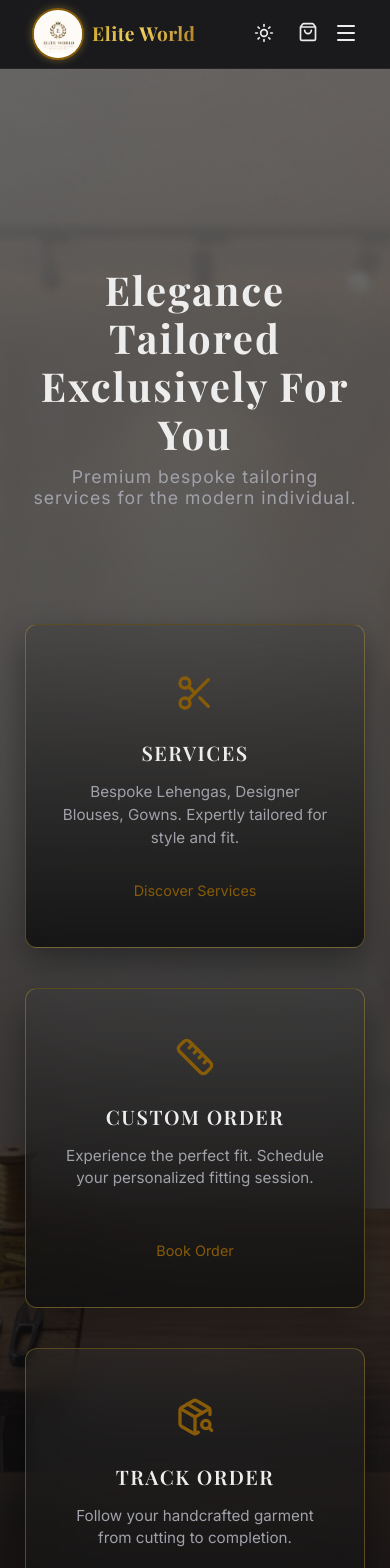
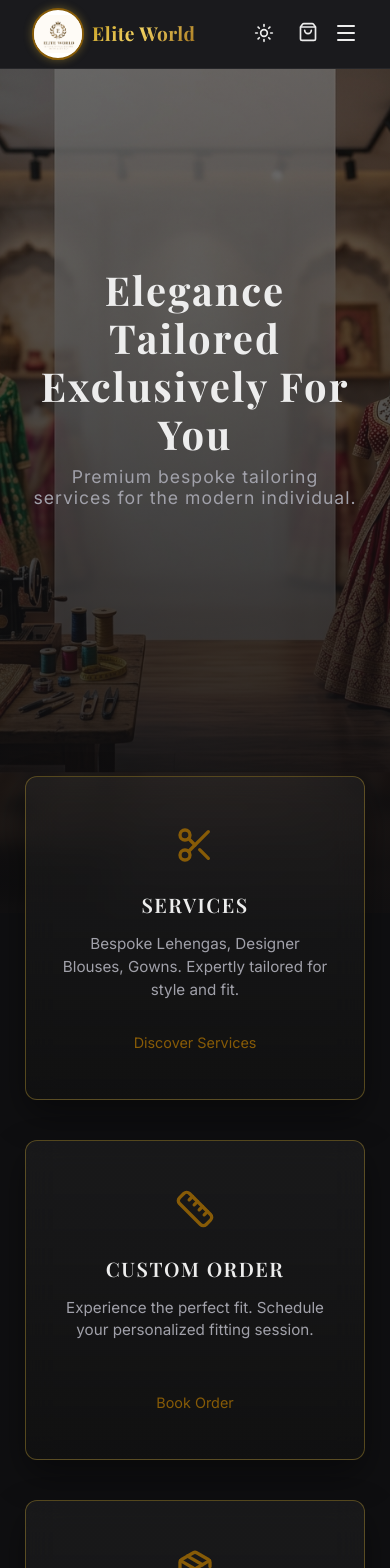
Before and after one commit to Praneshkk25/Elitestich, a Next.js app in the folder Customer_App/: page / in a window 390 px wide. Shown: the top 1568 px of the page. Built offline with nearby package versions, Linux system fonts and the light colour scheme; no server answers; a web font is replaced by a local one.

Commit message:
UI: Optimize mobile hero background image sizing to prevent vertical stretching

```diff
--- a/Customer_App/src/app/(shop)/page.module.css
+++ b/Customer_App/src/app/(shop)/page.module.css
@@ -224,5 +224,9 @@
     .cardsContainer {
         flex-direction: column;
         align-items: center;
+        margin-top: 2rem; /* Add spacing below subtitle on mobile */
+    }
+    .imageWrapper {
+        height: 100vh;
     }
 }
```
